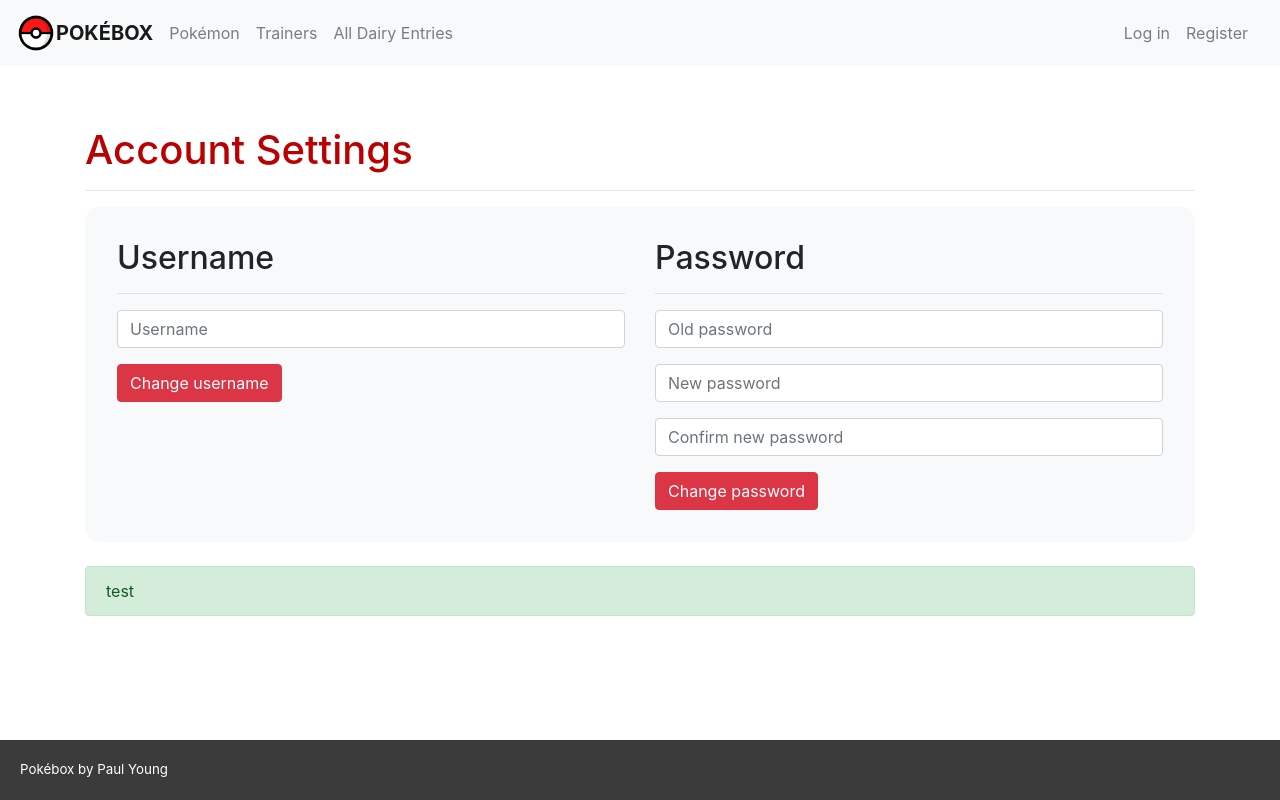
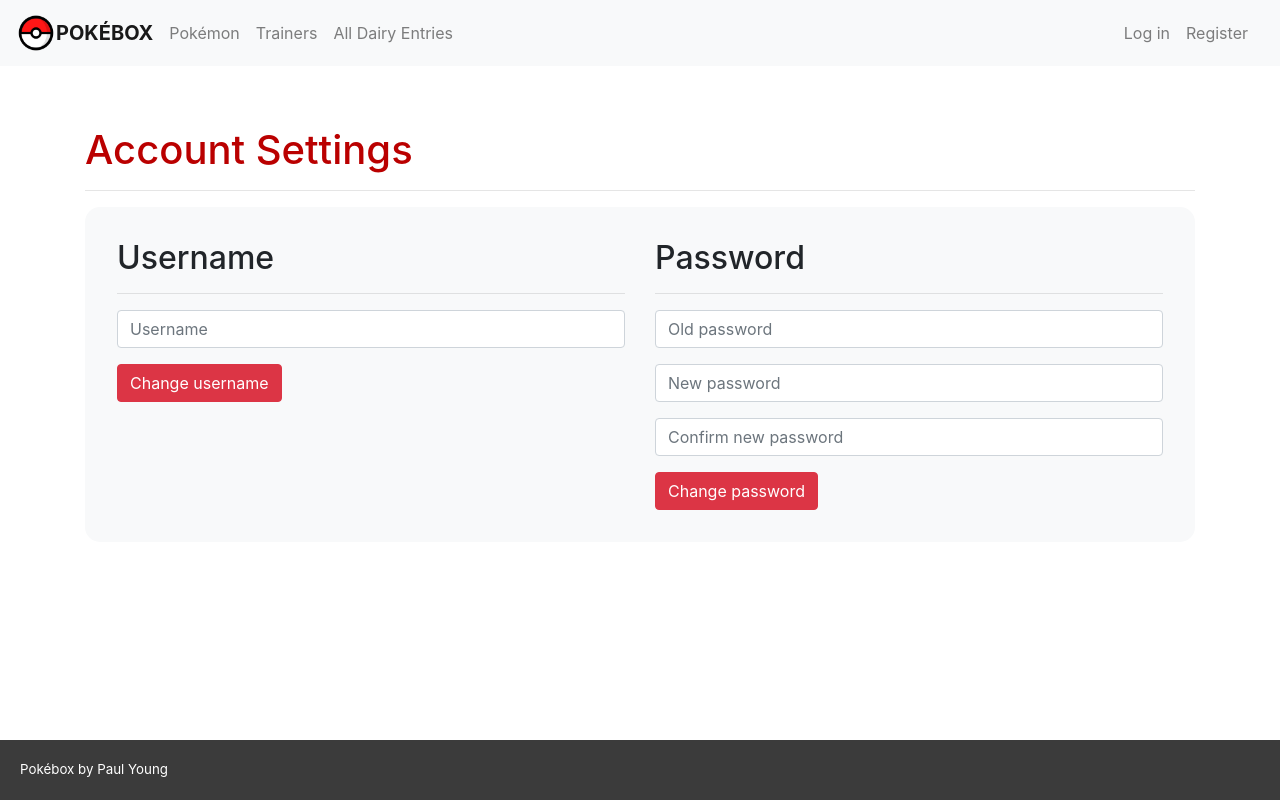
Before and after one commit to paulio11/P5-Pokebox, a React (Create React App) app: page /settings in a window 1280 px wide. Built offline with nearby package versions, Linux system fonts and the light colour scheme; no server answers.

Commit message:
Remove message used for testing

```diff
--- a/src/pages/account/Settings.js
+++ b/src/pages/account/Settings.js
@@ -16,7 +16,7 @@ const Settings = () => {
   const [newPassword1, setNewPassword1] = useState("");
   const [newPassword2, setNewPassword2] = useState("");
   const [errors, setErrors] = useState({});
-  const [message, setMessage] = useState("test");
+  const [message, setMessage] = useState("");
 
   const handleUpdateUsername = async (event) => {
     event.preventDefault();
```
